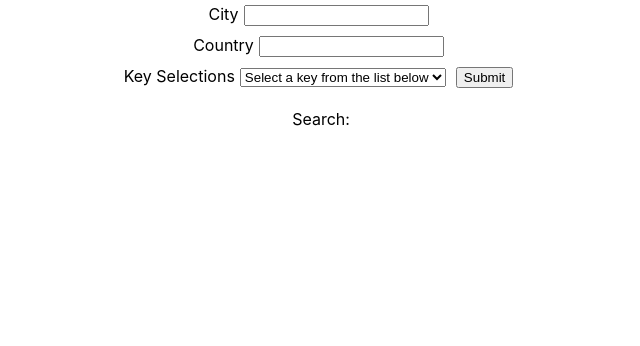
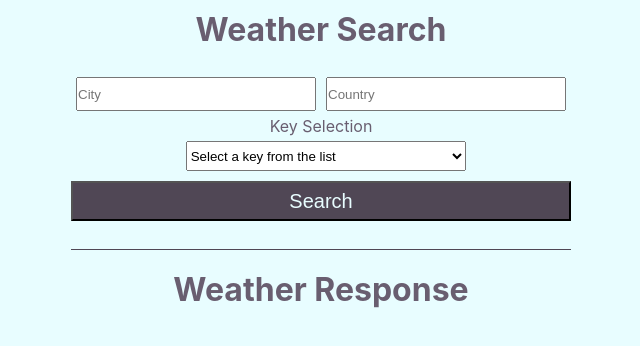
Before and after one commit to CoopsCodes/jb-codingchallenge-2.0, a React (Create React App) app in the folder Frontend/frontend/: page / in a window 1280 px wide. Shown: the top 346 px of the page, without its empty margins (319-959 px from the left). Built offline with nearby package versions, Linux system fonts and the light colour scheme.

Commit message:
debugging, front-end changes

```diff
--- a/Frontend/frontend/src/App.css
+++ b/Frontend/frontend/src/App.css
@@ -1,31 +1,70 @@
+* {
+  margin: 0;
+  padding: 0;
+}
 .App {
+  width: 100vw;
+  height: 100vh;
+  padding-top: 10px;
+  display: flex;
+  flex-direction: column;
+  align-items: center;
+  justify-content: flex-start;
+  color: #695e70;
+  background: rgb(232, 253, 255);
   text-align: center;
 }
 
-.App-logo {
-  height: 40vmin;
-}
-
-.App-header {
-  background-color: #282c34;
-  min-height: 100vh;
+.form {
   display: flex;
   flex-direction: column;
   align-items: center;
   justify-content: center;
-  font-size: calc(10px + 2vmin);
-  color: white;
+  width: 500px;
+  height: 200px;
+}
+.formFields {
+  width: 100%;
+  display: flex;
 }
 
-.App-link {
-  color: #09d3ac;
+.submitButton {
+  height: 40px;
+  width: 100%;
+  color: rgb(232, 253, 255);
+  background: #504755;
+  font-size: 20px;
 }
+
+.responseContainer {
+  padding-top: 20px;
+  border-top: 1px#504755 solid;
+  display: flex;
+  flex-direction: column;
+  justify-content: flex-start;
+  width: 500px;
+  height: 200px;
+}
+
+.searchResponse {
+  display: flex;
+  justify-content: center;
+  align-items: flex-end;
+}
+
 ul {
   list-style-type: none;
- }
- input {
+}
+li {
+  font-size: 40px;
+}
+input {
   margin: 5px 5px;
- }
- select {
+  width: 50%;
+  height: 30px;
+}
+select {
   margin: 5px 5px;
- }
+  width: 100%;
+  height: 30px;
+}
--- a/Frontend/frontend/src/App.js
+++ b/Frontend/frontend/src/App.js
@@ -9,7 +9,8 @@ class App extends Component {
       city: "",
       country: "",
       key: "",
-      weather: []
+      weather: [],
+      icon: ""
     };
     this.handleChange = this.handleChange.bind(this);
     this.handleSubmit = this.handleSubmit.bind(this);
@@ -36,11 +37,16 @@ class App extends Component {
         return alert(response.data.data.message);
       } else {
         // Else we are setting the OK response to state.
-        this.setState({ weather: response.data });
+        this.setState({
+          weather: response.data,
+          icon: response.data.data.weather.map(m => m.icon)
+        });
       }
       // console.log("GET response", response);
     } catch (err) {
-      return alert(`${err}.\n\nIf Error 429, your Key has been used too many times.\n\nA list of status codes can be found here.\n\nhttps://en.wikipedia.org/wiki/List_of_HTTP_status_codes`);
+      return alert(
+        `${err}.\n\nIf Error 429, your Key has been used too many times.\n\nA list of status codes can be found here.\n\nhttps://en.wikipedia.org/wiki/List_of_HTTP_status_codes`
+      );
     }
   }
 
@@ -51,34 +57,32 @@ class App extends Component {
   }
 
   render = () => {
-    const { weather } = this.state;
+    const { weather, icon } = this.state;
     return (
-      <div>
-        <div className="App">
-          {/* <h1>Weather Search</h1> */}
+      <div className="App">
+        <div>
+          <h1>Weather Search</h1>
           <form className="form" onSubmit={this.handleSubmit}>
             <div className="formFields">
-              <label>City</label>
               <input
                 type="text"
                 name="city"
+                placeholder="City"
                 onChange={this.handleChange}
                 required
               />
-            </div>
-            <div className="formFields">
-              <label>Country</label>
               <input
                 type="text"
                 name="country"
+                placeholder="Country"
                 onChange={this.handleChange}
                 required
               />
             </div>
             <label>
-              Key Selections
+              Key Selection
               <select name="key" onChange={this.handleChange}>
-                <option>Select a key from the list below</option>
+                <option>Select a key from the list</option>
                 <option value="KEY1">Key 1</option>
                 <option value="KEY2">Key 2</option>
                 <option value="KEY3">Key 3</option>
@@ -86,22 +90,31 @@ class App extends Component {
                 <option value="KEY5">Key 5</option>
               </select>
             </label>
-            <input type="submit" value="Submit" />
+            <input className="submitButton" type="submit" value="Search" />
           </form>
 
           {/* Displaying the weather data from state, Mapping is used because it can often be part of an array */}
-          <div>
-            {/* <h2>Weather Response</h2> */}
-            {weather.length === 0 ? (
-              <p>Search:</p>
-            ) : (
+          <div className="responseContainer">
+            <h1>Weather Response</h1>
+            <div className="searchResponse">
+              {weather.length === 0 ? (
+                <br />
+              ) : (
                 <ul>
-                  <p>Results:</p>
                   {weather.data.weather.map(w => (
                     <li key={w.id}>{w.description}</li>
                   ))}
                 </ul>
               )}
+              <div className="responseIcons">
+                {icon === "" ? null : (
+                  <img
+                    alt="Weather Icon"
+                    src={`http://openweathermap.org/img/wn/${icon}@2x.png`}
+                  />
+                )}
+              </div>
+            </div>
           </div>
         </div>
       </div>
```
Also changed, not shown: 1 other file (tests, documents, lock files or other folders).
